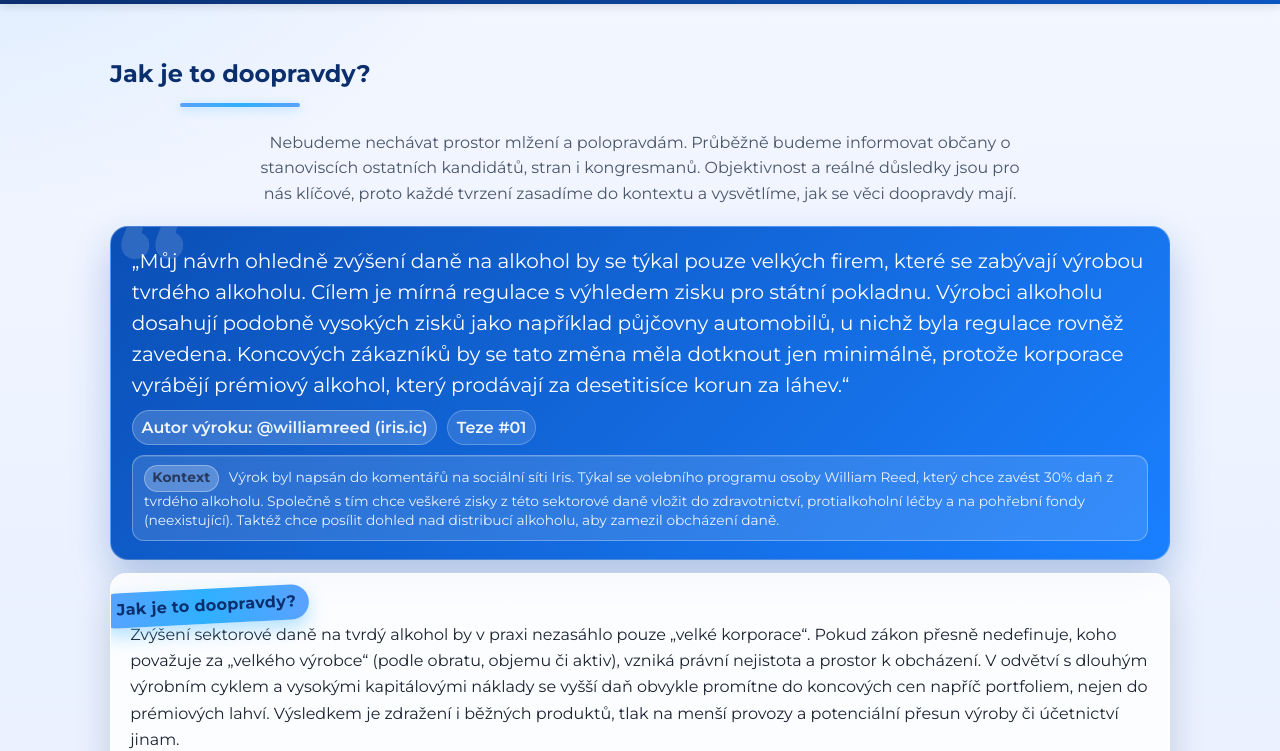
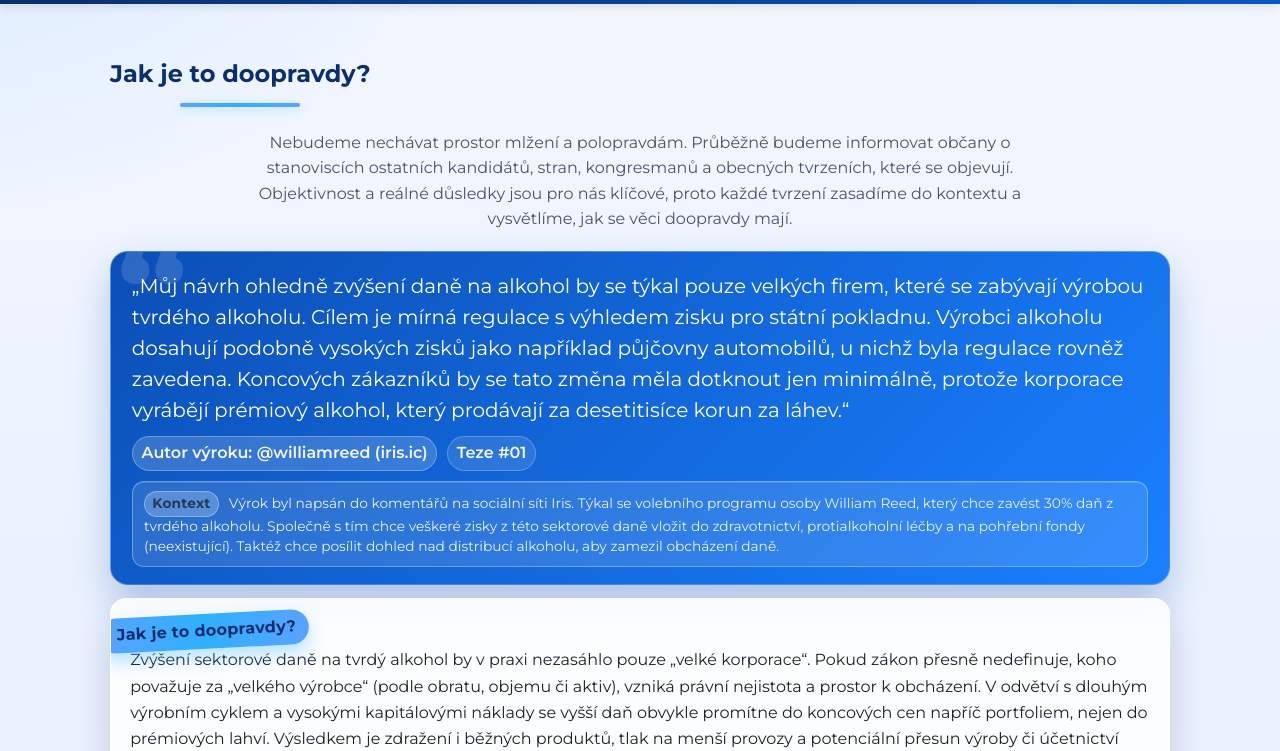
Before and after one commit to marekvoe47/horizont, a plain HTML site: page teze.html in a window 1280 px wide. Shown: the part 52-803 px from the top of the page. Drawn offline with Linux system fonts and the light colour scheme.

Commit message:
teze update

```diff
--- a/teze.html
+++ b/teze.html
@@ -41,7 +41,7 @@
       <div class="container">
         <h1 class="headline">Jak je to doopravdy?</h1>
         <p class="theses-intro">
-          Nebudeme nechávat prostor mlžení a polopravdám. Průběžně budeme informovat občany o stanoviscích ostatních kandidátů, stran i kongresmanů. Objektivnost a reálné důsledky jsou pro nás klíčové, proto každé tvrzení zasadíme do kontextu a vysvětlíme, jak se věci doopravdy mají.
+          Nebudeme nechávat prostor mlžení a polopravdám. Průběžně budeme informovat občany o stanoviscích ostatních kandidátů, stran, kongresmanů a obecných tvrzeních, které se objevují. Objektivnost a reálné důsledky jsou pro nás klíčové, proto každé tvrzení zasadíme do kontextu a vysvětlíme, jak se věci doopravdy mají.
         </p>
 
         <div class="theses-stack">
```
